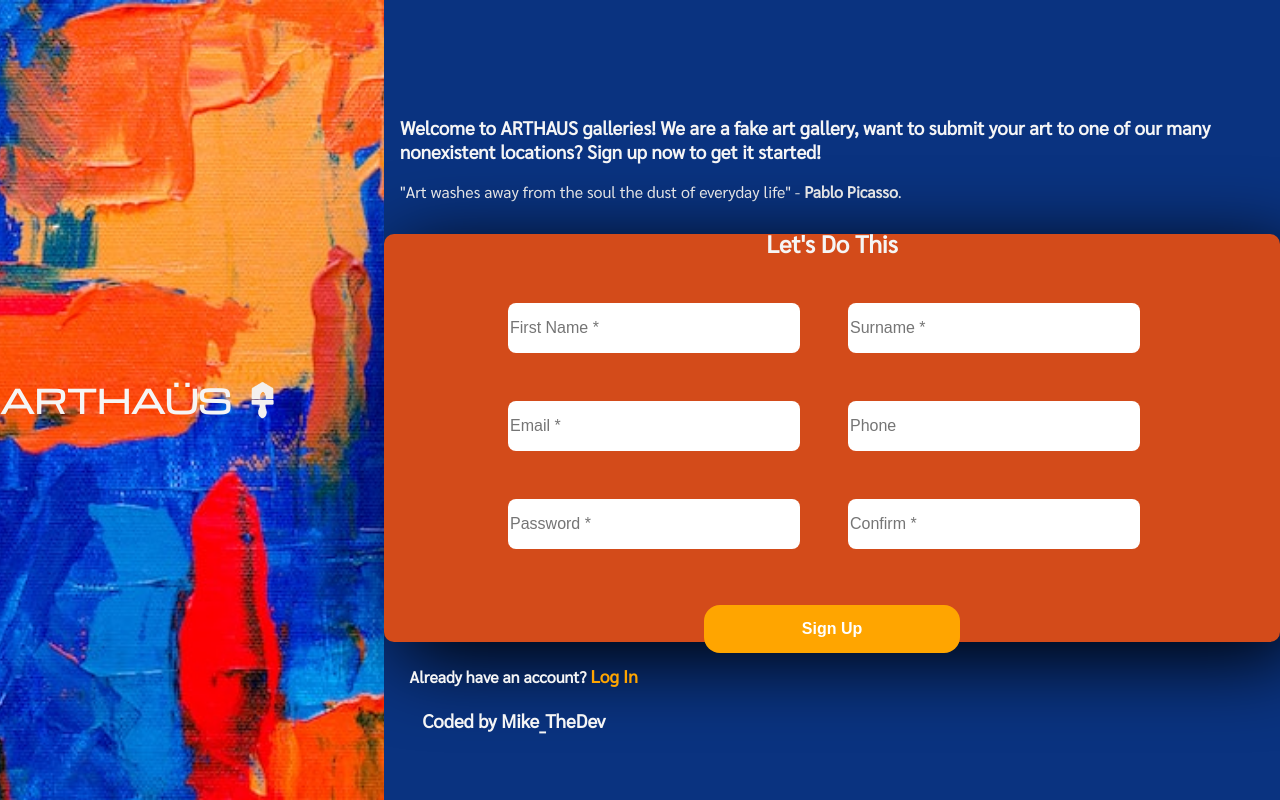
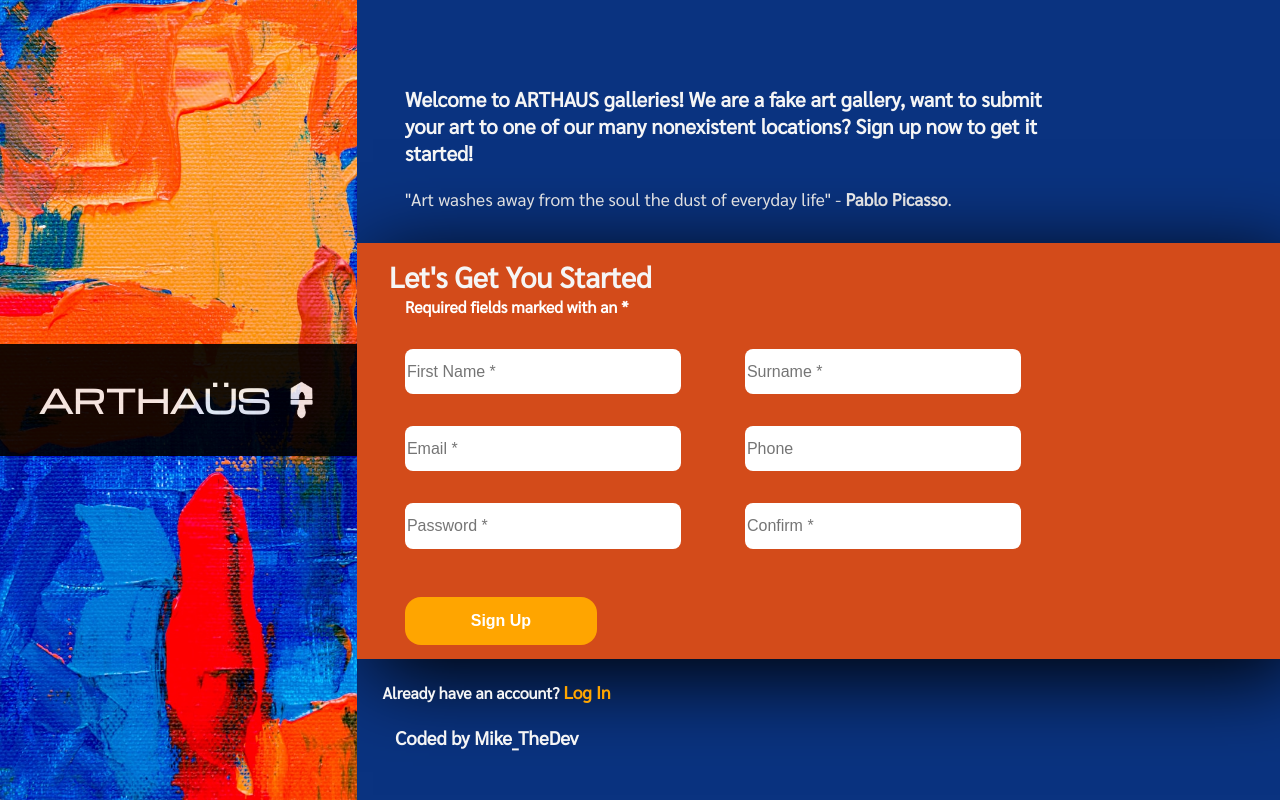
Before and after one commit to MikeHoffm/Sign-Up-Form, a plain HTML site: page index.html in a window 1280 px wide. Drawn offline with nearby package versions, Linux system fonts and the light colour scheme.

Commit message:
Fixed CSS styling for desktop, minor HTML adjustments

```diff
--- a/index.html
+++ b/index.html
@@ -5,6 +5,7 @@
     <meta http-equiv="X-UA-Compatible" content="IE=edge">
     <meta name="viewport" content="width=device-width, initial-scale=1.0">
     <link rel="stylesheet" href="styles.css">
+    <link rel="icon" type="image/x-icon" href="images/arthaus2.png">
     <link rel="preconnect" href="https://fonts.googleapis.com">
     <link rel="preconnect" href="https://fonts.gstatic.com" crossorigin>
     <link href="https://fonts.googleapis.com/css2?family=Michroma&family=Sarabun&display=swap" rel="stylesheet">
@@ -28,8 +29,9 @@
             </div>
 
             <div class="form-container">
-                <h2>Let's Do This</h2>
-               <form action="post">
+                <h2>Let's Get You Started</h2>
+                <p class="asterisk">Required fields marked with an *</p>
+               <form>
 
                     <div id="form-name" class="section">
                        <!--<label for="first">First Name</label> -->
@@ -49,7 +51,7 @@
 
                     <div id="form-pass" class="section">
                         <!--<label for="pass">Password</label> -->
-                        <input type="password" id="pass" name="user_pass" required placeholder="Password *">
+                        <input type="password" id="pass" name="user_pass" value ="" required placeholder="Password *">
 
                         <!-- <label for="confirm-pass">Confirm Password</label>-->
                         <input type="password" id="confirm-pass" name="user_pass" required placeholder="Confirm *" >
--- a/styles.css
+++ b/styles.css
@@ -30,7 +30,7 @@ html {
    background-repeat: no-repeat;
    background-position: center;
    height: 10vh;
-   background-image: url("images/paint2.jpg");
+   background-image: url("images/paint-m.jpg");
  }
 
  h1 {
@@ -51,13 +51,15 @@ html {
    padding: 1rem;
  }
 
+ .asterisk {
+  font-weight: bold;
+ }
 
  /* Form Stuff */
 .form-container {
    background-color: rgb(211, 75, 26);
    box-shadow: 1rem 1rem 5rem black;
-   border-radius: 10px;
-   padding: 1rem 0 2rem 0;
+   padding: 1rem;
  }
 
  input {
@@ -102,7 +104,7 @@ label {
   justify-content: center;
   align-items: center;
   gap: .3rem;
-  margin: 1rem 1rem 1rem 0;
+  margin: 1rem 0 1rem 0;
  }
 
  .sign_submit {
@@ -127,12 +129,12 @@ label {
  }
 
  .sign_submit:hover {
-  background-color: orangered;
+  background-color: rgb(37, 97, 175);
   color: white;
  }
 
  a:hover {
-  color: orangered;
+  color: rgb(37, 97, 175);
  }
 
 
@@ -151,60 +153,96 @@ label {
 
   .logo-container {
     display: flex;
+    justify-content: center;
+    align-items: center;
     height: 100vh;
-    width: 30vw;
+    width: 29vw;
+    background-image: url("images/paint-m.jpg");
+    position: relative;
+  }
+
+    .logo-body {
+      position: absolute;
+      background: black;
+      opacity: 0.9;
+      width: 100%;
+      height: 7rem;
+    }
+
+
+  h1 {
+    font-family: 'Michroma', sans-serif;
   }
 
   .main-container {
-    width: 70vw;
+    width: 75vw;
     display: flex;
     flex-direction: column;
+    justify-content: center;
   }
 
   .main-head {
-    margin-top: 10vh;
     justify-content: center;
     align-items: center;
+    width: 70%;
+    margin: 2rem 0 0 2rem;
+    font-size: 1.09rem;
+  }
+
+  h2 {
+    font-size: 1.8rem;
+  }
+
+  .asterisk {
+    color: white;
+    font-weight: bold;
+    padding: 0;
+    margin: .03rem 0 0 1rem;
   }
 
   .form-container {
     display: flex;
+    flex-direction: column;
     justify-content: center;
-    flex-direction: column;
-    align-items: center;
-    height: 45vh;
-    width: 70vw;
+    align-items: flex-start;
+    height: 48vh;
+    padding-left: 2rem;
+  }
+
+  h2 {
+    margin: 0;
+    padding: 0;
+  }
+
+  .asterisk {
+    margin-bottom: 1rem;
+    padding: 0;
   }
 
   form {
-    display: flex;
-    flex-direction: column;
-    flex-wrap: wrap;
-    justify-content: center;
-    align-items: center;
-    width: 60vw;
+    margin: 0;
+    padding: 0;
   }
 
    .section {
     display: flex;
     flex-direction: row;
-    gap: 2rem;
+    padding: .5rem;
+    margin: 0;
+    gap: 3rem;
    }
 
- label {
-    border: 5px solid pink;
-  }
-
   input {
-    width: 18rem;
-    height: 3rem;
+    width: 17rem;
+    height: 2.7rem;
     font-size: 1rem;
     border-radius: 8px;
-    border: none;
+
    }
 
    .sign_submit {
-    width: 20vw;
+    width: 15vw;
+    margin-left: 1rem;
    }
 
    footer {
```
Also changed, not shown: images/paint-m.jpg (added), 1 other file.
